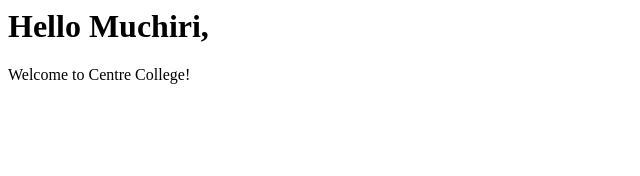
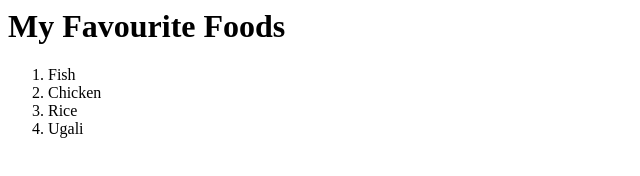
Before and after one commit to MuchiriKahwai/helloLab, a plain HTML site: page index.html in a window 1280 px wide. Shown: the whole page, without its empty margins (0-640 px from the left). Drawn offline with Linux system fonts and the light colour scheme.

Commit message:
I modified this file.

```diff
--- a/index.html
+++ b/index.html
@@ -1,8 +1,11 @@
 <html>
+<h1> <b>My Favourite Foods </b></h1>
 <body>
-<h1>Hello Muchiri,</h1>
-  <p>
-  Welcome to Centre College!
-  </p>
-</body>
+<ol>
+<li> Fish</li>
+ <li>Chicken</li>
+<li>Rice</li>
+ <li>Ugali </li>
+</ol>
+ </body>
 </html>
```
